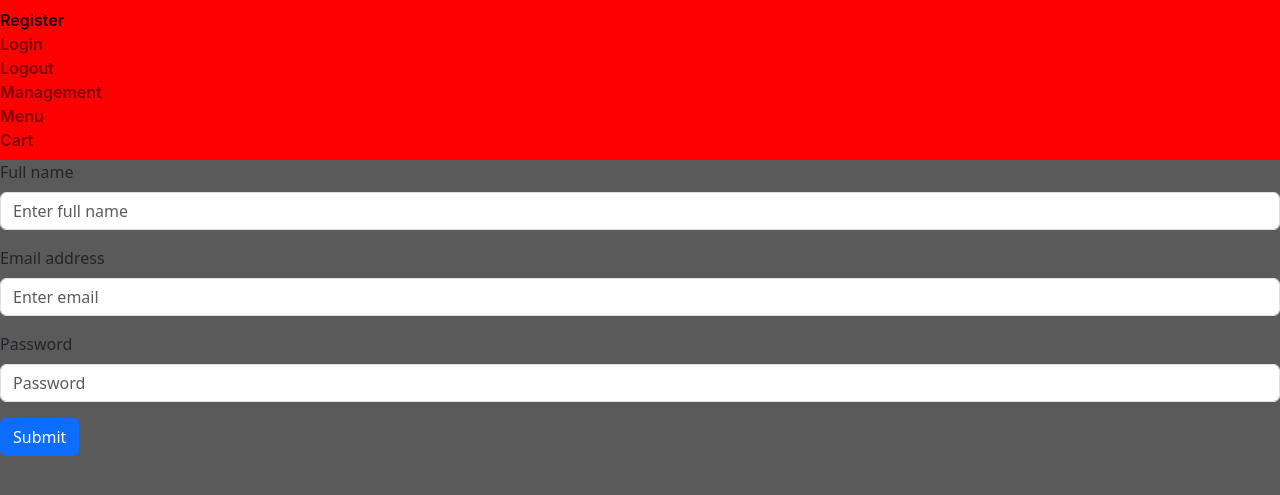
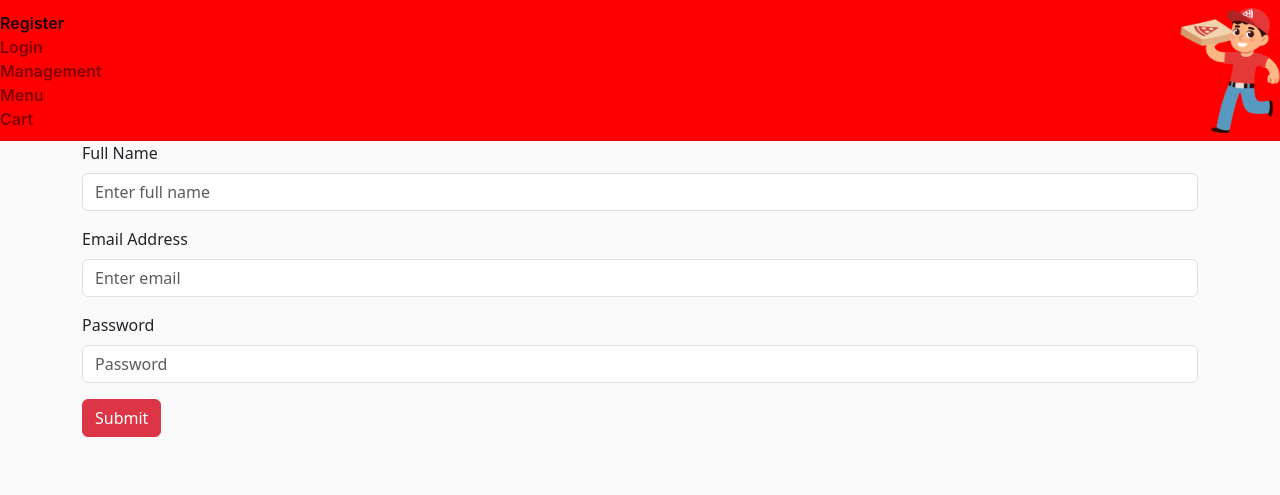
Before and after one commit to Soap1196/WebDevFinalProject, a Flask app: page / in a window 1280 px wide. Shown: the top 495 px of the page. Run offline with Flask 3, Linux system fonts and the light colour scheme; some libraries are stand-ins or nearby versions.

Commit message:
stylingchanges

```diff
--- a/static/css/main.css
+++ b/static/css/main.css
@@ -134,6 +134,14 @@
   padding-right: 10px;
   color: #676775;
   content: "/";
+}
+
+.center-pizza{
+  display: flex;
+  justify-content: center; /* Horizontal centering */
+  align-items: center; /* Vertical centering */
+  height: 100vh; /* Set the height of the container */
+  margin: 0;
 }
 
 @media (max-width: 992px) {
--- a/templates/base.html
+++ b/templates/base.html
@@ -11,17 +11,26 @@
   <link rel="stylesheet" href="../static/vendor/aos/aos.css">
 
 </head>
-<body style="background-color: rgb(90, 90, 90);">
+<body style="background-color: rgb(250, 250, 250);">
+  <style>
+    .flipped-image {
+      transform: scaleX(-1);
 
+      bold {
+        font-weight: bold;
+      }
+    }
+  </style>
   <nav class="navbar navbar-light" style="background-color: red;">
       <div class="navbar-nav">
         <a class="nav-item nav-link active" href="/">Register <span class="sr-only">(current)</span></a>
         <a class="nav-item nav-link" href="/login">Login</a>
-        <a class="nav-item nav-link" href="/logout">Logout</a>
         <a class="nav-item nav-link" href="/management">Management</a>
         <a class="nav-item nav-link" href="/menu">Menu</a>
         <a class="nav-item nav-link" href="/cart">Cart</a>
+
       </div>
+      <img src="static\images\kidchef.png" class = "flipped-image" width: "125" height="125"  >
     </div>
   </nav>
 
--- a/templates/cart.html
+++ b/templates/cart.html
@@ -12,12 +12,12 @@
 </div>
 
 <div>
-    <p>Total cost: ${{ total }}</p>
+    <p><b>Total Cost: $</b>{{ total }}</p>
 </div>
 
 <form action="" method="post">
   <div class="form-group">
-  <button type="submit" class="btn btn-primary">Submit Order</button>
+  <button type="submit" class="btn btn-danger">Submit Order</button>
   </div>
 </form>
 
--- a/templates/index.html
+++ b/templates/index.html
@@ -1,9 +1,71 @@
 {% extends "base.html" %}
 {% block title %}Register System{% endblock %}
 
+{% block styles %}
+<style>
+  body {
+    font-family: Arial, sans-serif;
+    background-color: #f7f7f7;
+    color: #333;
+    line-height: 1.6;
+  }
+
+  .container {
+    max-width: 400px;
+    margin: 0 auto;
+    padding: 20px;
+    border: 1px solid #ccc;
+    border-radius: 5px;
+    background-color: #fff;
+    box-shadow: 0 0 10px rgba(0, 0, 0, 0.1);
+  }
+
+  .form-group {
+    margin-bottom: 20px;
+  }
+
+  label {
+    font-weight: bold;
+    display: block;
+    margin-bottom: 5px;
+  }
+
+  input.form-control {
+    border: 1px solid #ccc;
+    border-radius: 5px;
+    padding: 10px;
+    width: 100%;
+  }
+
+  button.btn-primary {
+    background-color: #007bff;
+    color: #fff;
+    border: none;
+    border-radius: 5px;
+    padding: 10px 20px;
+    cursor: pointer;
+  }
+
+  .alert {
+    background-color: #f8d7da;
+    color: #721c24;
+    padding: 10px;
+    border: 1px solid #f5c6cb;
+    border-radius: 5px;
+    margin-bottom: 20px;
+  }
+
+  .form-row {
+    position: relative;
+    margin-bottom: 0.5rem;
+}
+
+</style>
+{% endblock %}
+
 {% block content %}
-
-{% if message  %}
+<div class="container">
+  {% if message %}
   <div class="alert alert-secondary" role="alert">
     <p>{{ message }}</p>
   </div>
@@ -11,22 +73,18 @@
 
   <form action="" method="post">
     <div class="form-group">
-        <label for="Fullname">Full name</label>
-        <input name="fullname" class="form-control" id="inputFullName" aria-describedby="emailHelp" placeholder="Enter full name">  </div>
+      <label for="inputFullName">Full Name</label>
+      <input name="fullname" class="form-control" id="inputFullName" aria-describedby="emailHelp" placeholder="Enter full name">
+    </div>
     <div class="form-group">
-        <label for="InputEmail">Email address</label>
-        <input name="email" class="form-control" id="InputEmail"  placeholder="Enter email">
+      <label for="InputEmail">Email Address</label>
+      <input name="email" class="form-control" id="InputEmail" placeholder="Enter email">
     </div>
     <div class="form-group">
       <label for="InputPassword">Password</label>
       <input type="password" name="password1" class="form-control" id="InputPassword" placeholder="Password">
     </div>
-
-  <button type="submit" class="btn btn-primary">Submit</button>
-
-
+    <button type="submit" class="btn btn-danger">Submit</button>
   </form>
-
-
-
+</div>
 {% endblock %}
--- a/templates/management.html
+++ b/templates/management.html
@@ -29,7 +29,7 @@
             <input type="amount" name="UpdateAmount" class="form-control" id="InputAmount" placeholder="">
             <label for = ""> Delete Item</label>
             <input type="item" name="DeleteItem" class="form-control" id="InputItem" placeholder="">
-        <button type="submit" class="btn btn-primary">Update</button>
+        <button type="submit" class="btn btn-danger">Update</button>
         </div>
       </form>
       <p>Orders in Queue</p>
```
Also changed, not shown: templates/logged_in.html (+9 -2 lines), templates/login.html (+65 -3 lines), templates/menu.html (+33 -8 lines), README.md, static/images/kidchef.png (added), static/images/pizza_logo2.png (added). Lines whose indentation alone changed are shown as unchanged.
